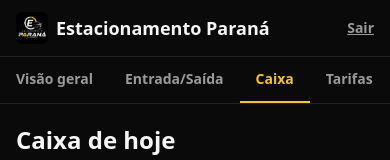
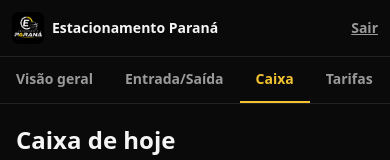
Before and after one commit to Lucasjoaosantos/estacionamento-parana, a Next.js app: page /caixa in a window 390 px wide. Shown: the top 160 px of the page. Built offline with nearby package versions, Linux system fonts and the light colour scheme; no server answers; the database is empty.

Commit message:
Update GestaoLayout.js

```diff
--- a/components/GestaoLayout.js
+++ b/components/GestaoLayout.js
@@ -21,12 +21,12 @@ export default function GestaoLayout({ children }) {
 
   return (
     <div className="min-h-screen flex flex-col">
-      <header className="border-b border-white/10 px-4 py-3 flex items-center justify-between sticky top-0 bg-base z-10">
-        <div className="flex items-center gap-2">
-          <img src="/logo.jpg" alt="Estacionamento Paraná" className="w-8 h-8 rounded-md" />
-          <span className="font-extrabold text-lg">Estacionamento Paraná</span>
+      <header className="border-b border-white/10 px-3 sm:px-4 py-3 flex items-center justify-between gap-2 sticky top-0 bg-base z-10">
+        <div className="flex items-center gap-2 min-w-0">
+          <img src="/logo.jpg" alt="Estacionamento Paraná" className="w-8 h-8 rounded-md shrink-0" />
+          <span className="font-extrabold text-sm sm:text-lg truncate">Estacionamento Paraná</span>
         </div>
-        <button onClick={sair} className="text-sm font-semibold text-muted underline">
+        <button onClick={sair} className="text-sm font-semibold text-muted underline shrink-0">
           Sair
         </button>
       </header>
```
